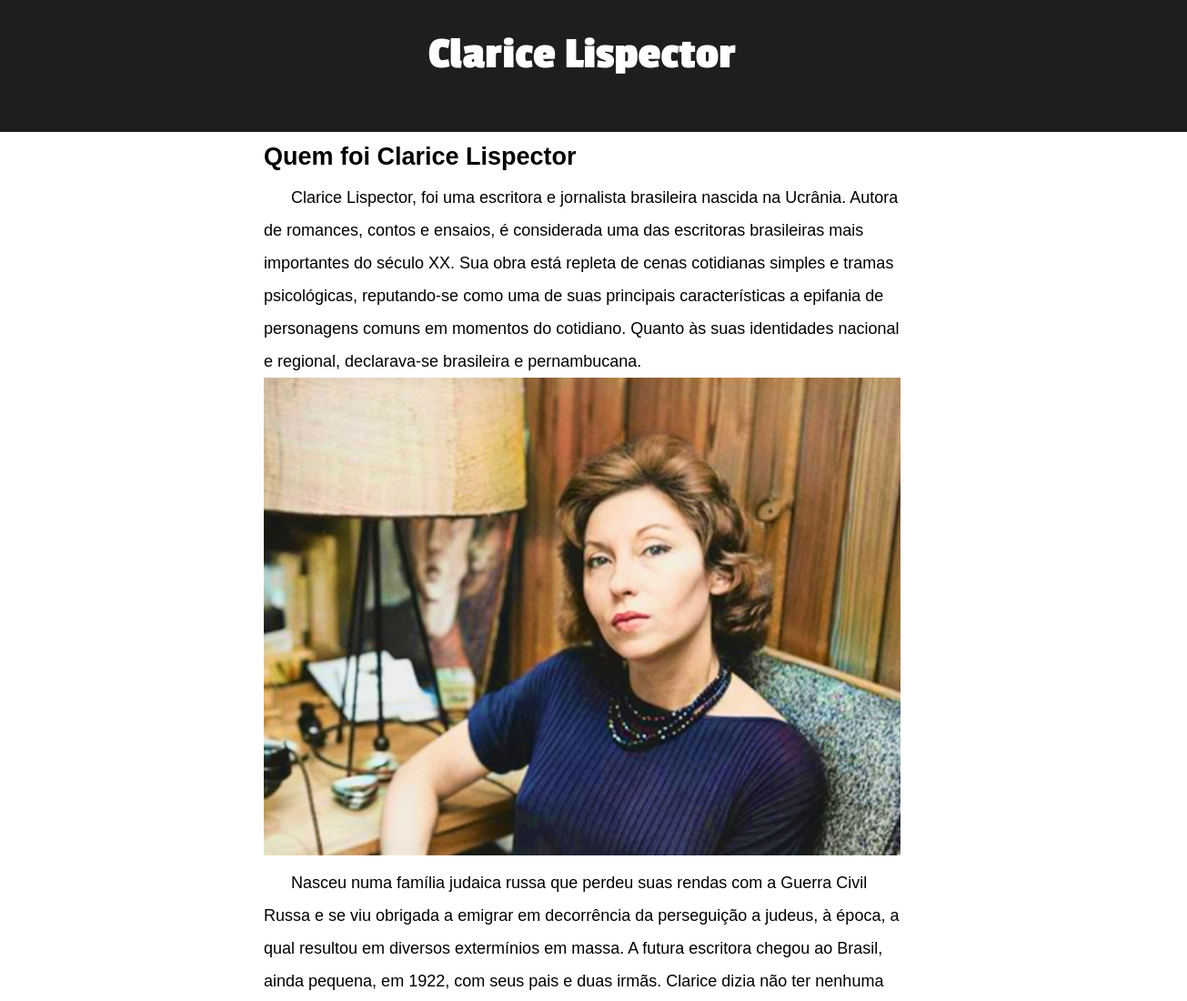
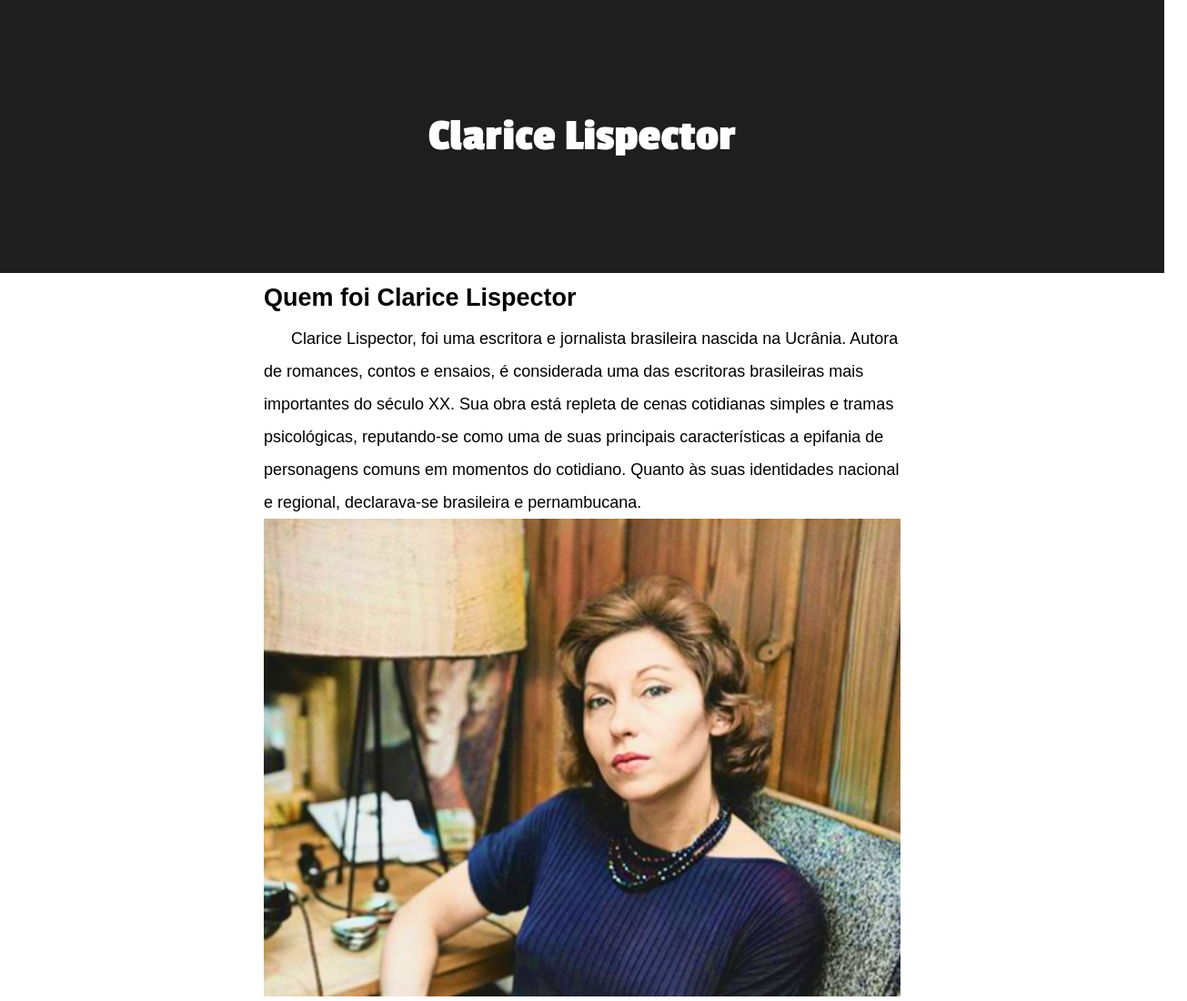
Before and after one commit to LucasMartins-33/Projeto-Clarise_Lispector, a plain HTML site: page index.html in a window 1280 px wide. Shown: the top 1100 px of the page at 91% size, 1305 px wide, since content can reach past the window. Drawn offline with Linux system fonts and the light colour scheme.

Commit message:
atualização
Corrigido o problema da rolagem horizontal

```diff
--- a/estilo/style.css
+++ b/estilo/style.css
@@ -19,8 +19,7 @@ header {
     font-family: var(--fonte-titulo);
     background-color: rgba(0, 0, 0, 0.884);
     color: white;
-    padding: 35px;
-    margin: -25px -25px 0px -25px;
+    padding: 100px;
     text-align: center;
     font-size: 25px;
 }
```
